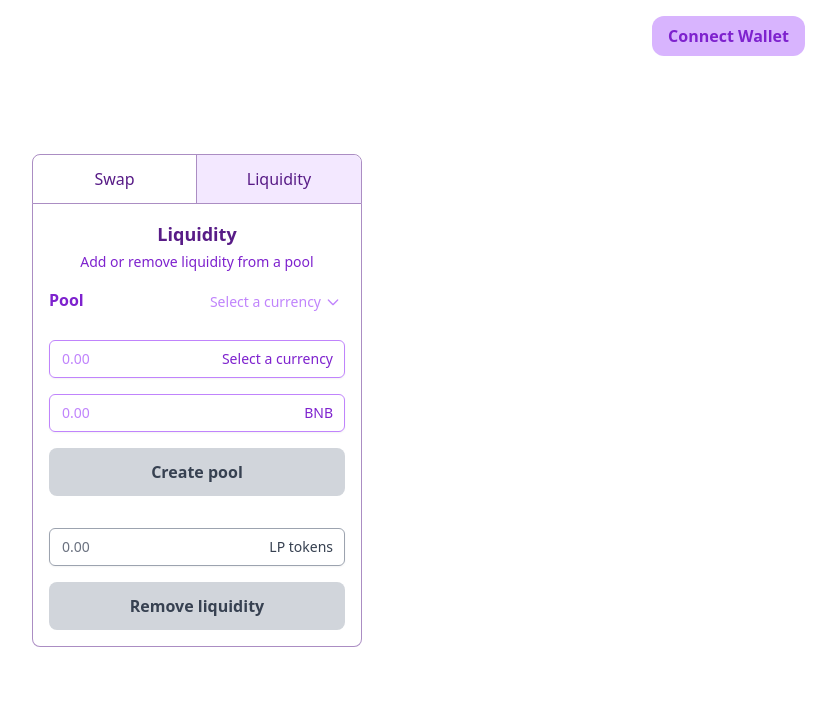
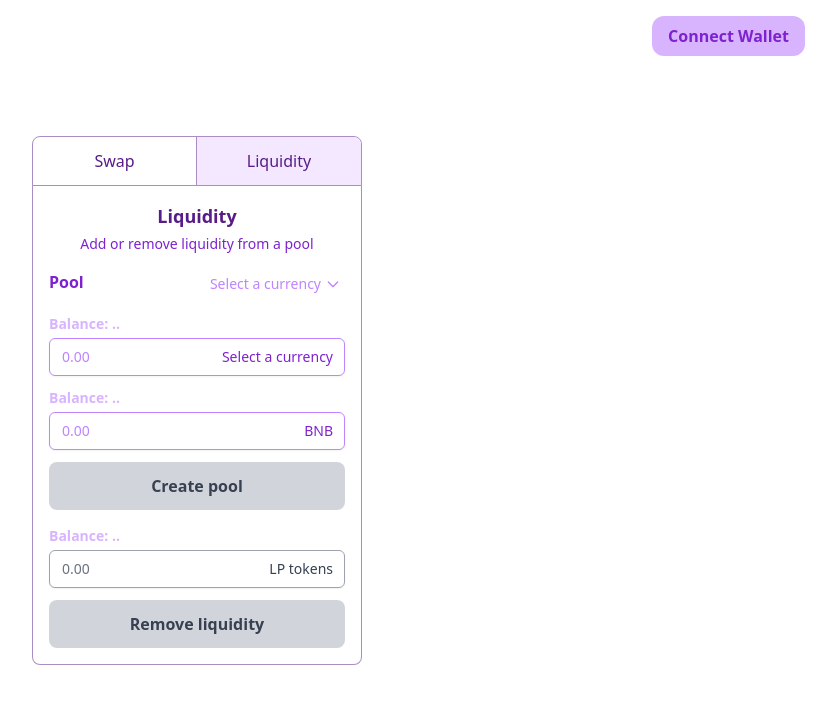
Before and after one commit to EperezOk/amm-frontend, a Next.js app: page /liquidity in a window 1280 px wide. Shown: the top 704 px of the page, without its empty margins (443-1279 px from the left). Built offline with nearby package versions, Linux system fonts and the light colour scheme; no server answers.

Commit message:
Show token balance on each input

```diff
--- a/components/LiquidityInput.jsx
+++ b/components/LiquidityInput.jsx
@@ -1,7 +1,11 @@
-export default function LiquidityInput({ children, disabled, onChange, value }) {
+import TokenBalance from "./TokenBalance"
+
+export default function LiquidityInput({ children, disabled, onChange, value, tokenAddress }) {
 
   return(
-    <div className="relative rounded-md shadow-sm">
+    <>
+      <TokenBalance tokenAddress={tokenAddress} className="pb-1" />
+      <div className="relative mb-3 rounded-md shadow-sm">
         <input
           type="text"
           name="price"
@@ -15,9 +19,12 @@ export default function LiquidityInput({ children, disabled, onChange, value })
         />
 
         <div className="absolute bottom-2 right-3">
-        <span className={`text-sm ${disabled ? "text-gray-700" : "text-purple-700"}`}>{children}</span>
+          <span className={`text-sm ${disabled ? "text-gray-700" : "text-purple-700"}`}>
+            {children}
+          </span>
         </div>
       </div>
+    </>
   )
 
 }
--- a/components/MainCard.jsx
+++ b/components/MainCard.jsx
@@ -3,7 +3,7 @@ import Link from "next/link"
 export default function MainCard({ title, description, children }) {
 
   return (
-    <div className="mt-4 md:mt-0">
+    <div className="mt-12 md:mt-0">
       {/* Select option */}
       <div className="border border-purple-900 rounded-tl-lg rounded-tr-lg border-opacity-50 grid grid-cols-2">
         <Link href="/">
--- /dev/null
+++ b/components/TokenBalance.jsx
@@ -0,0 +1,50 @@
+import { ethers } from "ethers";
+import { useEthers } from "../context/EthersContext";
+import Erc20 from "../contracts/Erc20.json"
+
+import { useState, useEffect } from "react"
+
+export default function TokenBalance({ tokenAddress, className }) {
+
+  const [balance, setBalance] = useState()
+
+  const { account } = useEthers()
+
+  const provider = new ethers.providers.JsonRpcProvider("https://data-seed-prebsc-1-s1.binance.org:8545");
+
+  useEffect(() => {
+    if (!account)
+      return
+
+    if (tokenAddress === 0)
+      getBnbBalance()
+    else if (tokenAddress)
+      getTokenBalance()
+  }, [tokenAddress, account])
+
+  async function getBnbBalance() {
+    try {
+      const _balance = ethers.utils.formatUnits(await provider.getBalance(account))
+      setBalance(parseFloat(_balance))
+    } catch(e) {
+      console.log(e)
+    }
+  }
+
+  async function getTokenBalance() {
+    const token = new ethers.Contract(tokenAddress, Erc20.abi, provider)
+    try {
+      const _balance = ethers.utils.formatUnits(await token.balanceOf(account))
+      setBalance(parseFloat(_balance))
+    } catch(e) {
+      console.log(e)
+    }
+  }
+
+  return (
+    <span className={`${className} block text-purple-300 font-semibold sm:text-sm`}>
+      Balance: {balance ? balance.toFixed(4) : ".."}
+    </span>
+  )
+
+}
--- a/components/TokenInput.jsx
+++ b/components/TokenInput.jsx
@@ -1,15 +1,14 @@
 import CurrencyButton from "./CurrencyBtn";
+import TokenBalance from "./TokenBalance";
 
-export default function TokenInput({ from = false, setTokenModalOpen, tokenName = "Select a currency", onChange, value, balance }) {
+export default function TokenInput({ from = false, setTokenModalOpen, token, onChange, value }) {
 
   return (
     <div className="relative rounded-md shadow-sm">
       <span className="absolute top-1 left-3 text-purple-500 font-semibold sm:text-sm">
         { from ? "From" : "To"}
       </span>
-      <span className="absolute top-1 right-3 text-purple-300 font-semibold sm:text-sm">
-        Balance: {balance ? balance.toFixed(4) : "..."}
-      </span>
+      <TokenBalance tokenAddress={token.address} className="absolute top-1 right-3" />
       <input
         type="text"
         name="price"
@@ -22,7 +21,7 @@ export default function TokenInput({ from = false, setTokenModalOpen, tokenName
       />
 
       <div className="absolute bottom-1 right-2">
-        <CurrencyButton tokenName={tokenName} setTokenModalOpen={setTokenModalOpen} />
+        <CurrencyButton tokenName={token.symbol} setTokenModalOpen={setTokenModalOpen} />
       </div>
     </div>
   )
--- a/pages/index.jsx
+++ b/pages/index.jsx
@@ -1,4 +1,4 @@
-import { useState, useEffect } from "react";
+import { useState, useEffect, useRef } from "react";
 import Modal from "../components/Modal";
 import TokenInput from "../components/TokenInput";
 import { SwitchVerticalIcon } from "@heroicons/react/outline"
@@ -16,7 +16,7 @@ const registryAddress = "0xDEa3108cdeeC65712606bc692A173A983435223e"
 export default function Home() {
 
   const [fromTokenModalOpen, setFromTokenModalOpen] = useState(false)
-  const [fromToken, setFromToken] = useState({ address: null, symbol: "BNB" })
+  const [fromToken, setFromToken] = useState({ address: 0, symbol: "BNB" })
   const [fromValue, setFromValue] = useState("")
   const [toTokenModalOpen, setToTokenModalOpen] = useState(false)
   const [toToken, setToToken] = useState({})
@@ -104,9 +104,9 @@ export default function Home() {
   async function refreshRate() {
     let rate
 
-    if (!fromToken.address)
+    if (fromToken.address === 0)
       rate = await getRate(toToken, "ethToToken")
-    else if (!toToken.address)
+    else if (toToken.address === 0)
       rate = await getRate(fromToken, "tokenToEth")
     else
       rate = await getRate(fromToken, "tokenToToken")
@@ -116,7 +116,7 @@ export default function Home() {
 
   function getMinAmount(amount) {
     const slipperage = 0.1
-    const minAmount = (amount * (1-slipperage)).toString()
+    const minAmount = (amount * (1-slipperage)).toFixed(10).toString()
     return ethers.utils.parseEther(minAmount)
   }
 
@@ -130,9 +130,9 @@ export default function Home() {
       const exchange = new ethers.Contract(exchangeAddress, Exchange.abi, signer)
       let tx
 
-      if (!fromToken.address)
+      if (fromToken.address === 0)
         await exchange.ethToTokenSwap(getMinAmount(toValue))
-      else if (!toToken.address) {
+      else if (toToken.address === 0) {
         const token = new ethers.Contract(fromToken.address, Erc20.abi, signer)
         tx = await token.approve(exchangeAddress, ethers.utils.parseEther(fromValue))
         await tx.wait()
@@ -149,7 +149,7 @@ export default function Home() {
       setToValue(0)
     } catch (e) {
       console.log(e)
-      if (e.data.message === 'execution reverted: insufficient output amount')
+      if (e.data && e.data.message === 'execution reverted: insufficient output amount')
         console.log("Insufficient liquidity for this trade") // display notification
     }
     refreshRate()
@@ -168,11 +168,11 @@ export default function Home() {
   return (
     <>
       <MainCard title="Swap" description="Trade tokens in an instant">
-        <TokenInput from tokenName={fromToken.symbol} setTokenModalOpen={setFromTokenModalOpen} onChange={handleFromInput} value={fromValue} />
+        <TokenInput from token={fromToken} setTokenModalOpen={setFromTokenModalOpen} onChange={handleFromInput} value={fromValue} />
         <button className="p-3 rounded-full bg-purple-300 text-purple-700 hover:bg-purple-200 hover:text-purple-900" onClick={switchFromTo}>
           <SwitchVerticalIcon className="h-5 w-5" aria-hidden />
         </button>
-        <TokenInput tokenName={toToken.symbol} setTokenModalOpen={setToTokenModalOpen} onChange={handleToInput} value={toValue} />
+        <TokenInput token={toToken} setTokenModalOpen={setToTokenModalOpen} onChange={handleToInput} value={toValue} />
         {fromToRate == 0 ?
           <Button disabled>No pool for this trade</Button>
           :
--- a/pages/liquidity.jsx
+++ b/pages/liquidity.jsx
@@ -21,7 +21,7 @@ export default function Liquidity() {
   const [bnbAmount, setBnbAmount] = useState("")
   const [lpAmount, setLpAmount] = useState("")
   const [liquidityRate, setLiquidityRate] = useState(0) // 0 = no existing pool
-  const [poolAddress, setPoolAddress] = useState(0) // exchange
+  const [poolAddress, setPoolAddress] = useState() // exchange
   const [loading, setLoading] = useState(false)
 
   const { account, isValidChain, requestAccount } = useEthers()
@@ -151,18 +151,20 @@ export default function Liquidity() {
           <CurrencyButton tokenName={pool.symbol} setTokenModalOpen={setTokenModalOpen} />
         </div>
 
-        <div className="mb-4 mt-2 space-y-4">
-          <LiquidityInput onChange={handleTokenInput} value={tokenAmount}>{pool.symbol}</LiquidityInput>
-          <LiquidityInput disabled={poolAddress != 0} onChange={handleBnbInput} value={bnbAmount}>BNB</LiquidityInput>
-          {poolAddress != 0 ?
+        <div>
+          <LiquidityInput onChange={handleTokenInput} value={tokenAmount} tokenAddress={pool.address}>{pool.symbol}</LiquidityInput>
+          <LiquidityInput disabled={poolAddress} onChange={handleBnbInput} value={bnbAmount} tokenAddress={0}>BNB</LiquidityInput>
+          {poolAddress ?
             <Button disabled={checkLiquidityEnabled()} onClick={() => addLiquidity(false)}>Add liquidity</Button>
             :
             <Button onClick={() => addLiquidity(true)} disabled={checkLiquidityEnabled()}>Create pool</Button>
           }
         </div>
 
-        <LiquidityInput onChange={handleLpInput} value={lpAmount} disabled={poolAddress == 0}>LP tokens</LiquidityInput>
-        <Button disabled={poolAddress == 0 || lpAmount == "" || loading} onClick={removeLiquidity}>Remove liquidity</Button>
+        <div>
+          <LiquidityInput onChange={handleLpInput} value={lpAmount} disabled={!poolAddress} tokenAddress={poolAddress}>LP tokens</LiquidityInput>
+          <Button disabled={!poolAddress || lpAmount == "" || loading} onClick={removeLiquidity}>Remove liquidity</Button>
+        </div>
       </MainCard>
 
       <Modal open={tokenModalOpen} setOpen={setTokenModalOpen} setSelectedToken={setPool} liquidity />
```
Lines whose indentation alone changed are shown as unchanged.
